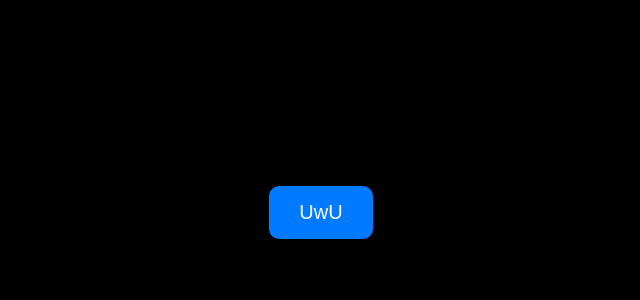
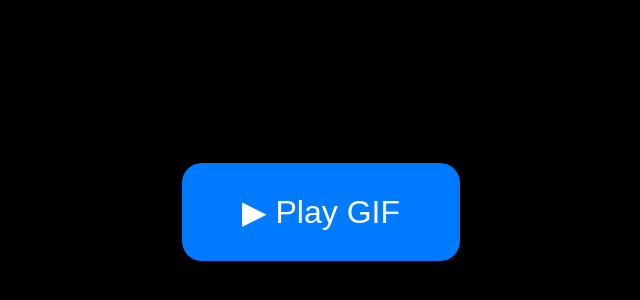
Before and after one commit to akashsuu/atom, a plain HTML site: page index.html in a window 1280 px wide. Shown: the part 188-488 px from the top of the page, without its empty margins (319-959 px from the left). Drawn offline with Linux system fonts and the light colour scheme.

Commit message:
Update index.html

```diff
--- a/index.html
+++ b/index.html
@@ -2,13 +2,14 @@
 <html lang="en">
 <head>
   <meta charset="UTF-8">
-  <title>UwU</title>
+  <title>Fullscreen GIF Player</title>
   <meta name="viewport" content="width=device-width, initial-scale=1.0">
   <style>
     html, body {
       margin: 0;
       padding: 0;
       height: 100%;
+      width: 100%;
       background-color: #000;
       display: flex;
       justify-content: center;
@@ -21,18 +22,19 @@
     }
 
     button {
-      padding: 15px 30px;
-      font-size: 20px;
+      padding: 30px 60px;
+      font-size: 32px;
       background-color: #007bff;
       color: white;
       border: none;
-      border-radius: 10px;
+      border-radius: 20px;
       cursor: pointer;
       transition: 0.3s ease;
     }
 
     button:hover {
       background-color: #0056b3;
+      transform: scale(1.05);
     }
 
     #gif-container {
@@ -55,7 +57,7 @@
 <body>
 
   <div class="container">
-    <button onclick="playGIF()">UwU</button>
+    <button onclick="playGIF()">▶ Play GIF</button>
   </div>
 
   <div id="gif-container">
@@ -66,10 +68,10 @@
     function playGIF() {
       const gifContainer = document.getElementById('gif-container');
       const gif = document.getElementById('gif');
-      gif.src = "gif.gif"; // Replace with your GIF
+      gif.src = "https://media.giphy.com/media/l0HlFQ8vQf4RMu5Ys/giphy.gif"; // Replace with your GIF
       gifContainer.style.display = "block";
 
-      // Try to make fullscreen if supported
+      // Make fullscreen if supported
       if (gifContainer.requestFullscreen) {
         gifContainer.requestFullscreen();
       } else if (gifContainer.webkitRequestFullscreen) {
```
